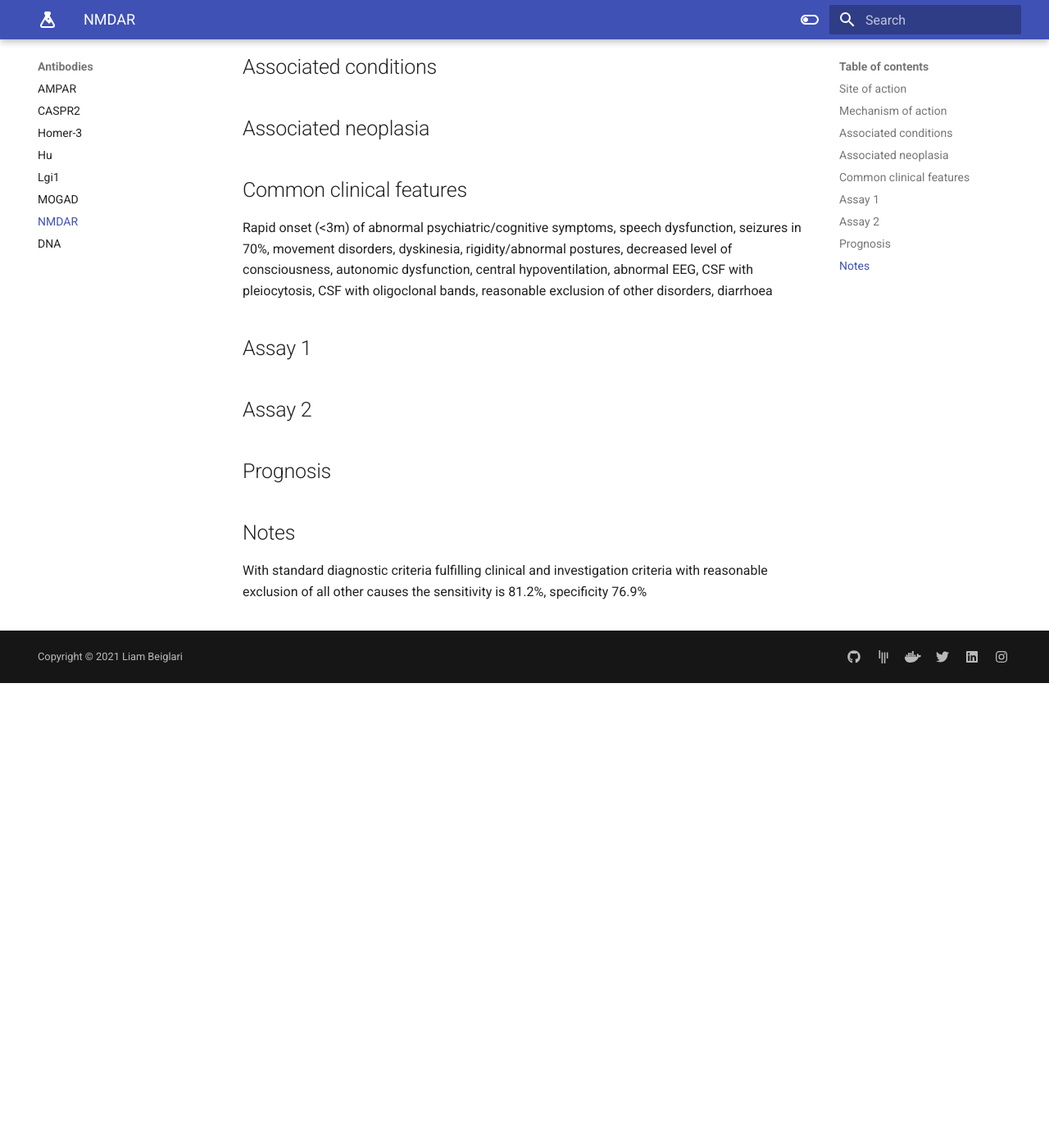
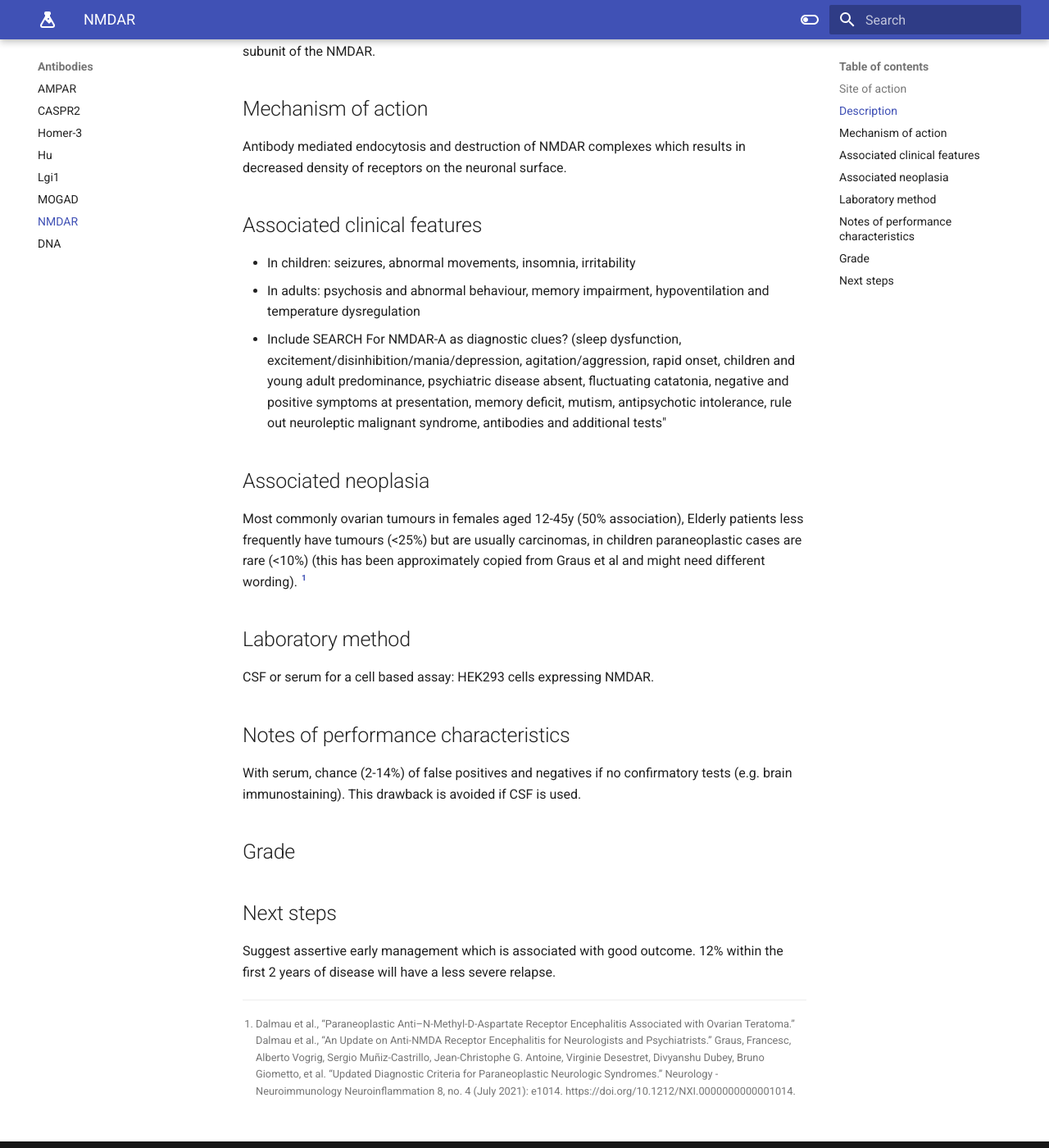
Before and after one commit to monchee/liamsproject, an MkDocs documentation site: the page built from docs/antibodies/nmdar.md, in a window 1280 px wide and 1400 px high, scrolled down 567 px. Shown: the whole window at 82% size. Built offline with MkDocs 1.6.1 and Material for MkDocs 9.7.7, drawn with Linux system fonts in a browser that asks for light colours.

Commit message:
Update NMDAR to near complete

```diff
--- a/docs/antibodies/nmdar.md
+++ b/docs/antibodies/nmdar.md
@@ -1,3 +1,16 @@
+---
+hide:
+  - tags
+tags:
+  - Cerebellar ataxia
+  - Encephalopathy
+  - Myeloradiculopathy
+  - REM sleep behaviour disorder
+  - Autonomic dysfunction
+  - Cerebellar atrophy
+  - Multisystem Atrophy
+---
+
 !!! info
 
     Near complete
@@ -7,21 +20,31 @@
 ## Site of action
 N-methyl-D-aspartate receptor
 
+## Description
+Anti-NMDA receptor (NMDAR) encephalitis is an immune-mediated disease characterised by a complex neuropsychiatric syndrome and the presence of CSF anti- bodies against the GluN1 subunit of the NMDAR.
+
 ## Mechanism of action
-Cross linking and receptor internalisation
+Antibody mediated endocytosis and destruction of NMDAR complexes which results in decreased density of receptors on the neuronal surface.
 
-## Associated conditions
+## Associated clinical features
+ - In children: seizures, abnormal movements, insomnia, irritability
+ - In adults: psychosis and abnormal behaviour, memory impairment, hypoventilation and temperature dysregulation
+ - Include SEARCH For NMDAR-A as diagnostic clues? (sleep dysfunction, excitement/disinhibition/mania/depression, agitation/aggression, rapid onset, children and young adult predominance, psychiatric disease absent, fluctuating catatonia, negative and positive symptoms at presentation, memory deficit, mutism, antipsychotic intolerance, rule out neuroleptic malignant syndrome, antibodies and additional tests"
 
 ## Associated neoplasia
+Most commonly ovarian tumours in females aged 12-45y (50% association), Elderly patients less frequently have tumours (<25%) but are usually carcinomas, in children paraneoplastic cases are rare (<10%) (this has been approximately copied from Graus et al and might need different wording). [^1]
 
-## Common clinical features
-Rapid onset (<3m) of abnormal psychiatric/cognitive symptoms, speech dysfunction, seizures in 70%, movement disorders, dyskinesia, rigidity/abnormal postures, decreased level of consciousness, autonomic dysfunction, central hypoventilation, abnormal EEG, CSF with pleiocytosis, CSF with oligoclonal bands, reasonable exclusion of other disorders, diarrhoea
+## Laboratory method
+CSF or serum for a cell based assay: HEK293 cells expressing NMDAR.
 
-## Assay 1
+## Notes of performance characteristics
+With serum, chance (2-14%) of false positives and negatives if no confirmatory tests (e.g. brain immunostaining). This drawback is avoided if CSF is used.
 
-## Assay 2
+## Grade
 
-## Prognosis
+## Next steps
+Suggest assertive early management which is associated with good outcome. 12% within the first 2 years of disease will have a less severe relapse.
 
-## Notes
-With standard diagnostic criteria fulfilling clinical and investigation criteria with reasonable exclusion of all other causes the sensitivity is 81.2%, specificity 76.9%
+[^1]: Dalmau et al., “Paraneoplastic Anti–N-Methyl-D-Aspartate Receptor Encephalitis Associated with Ovarian Teratoma.”
+Dalmau et al., “An Update on Anti-NMDA Receptor Encephalitis for Neurologists and Psychiatrists.”
+Graus, Francesc, Alberto Vogrig, Sergio Muñiz-Castrillo, Jean-Christophe G. Antoine, Virginie Desestret, Divyanshu Dubey, Bruno Giometto, et al. “Updated Diagnostic Criteria for Paraneoplastic Neurologic Syndromes.” Neurology - Neuroimmunology Neuroinflammation 8, no. 4 (July 2021): e1014. https://doi.org/10.1212/NXI.0000000000001014.
```
